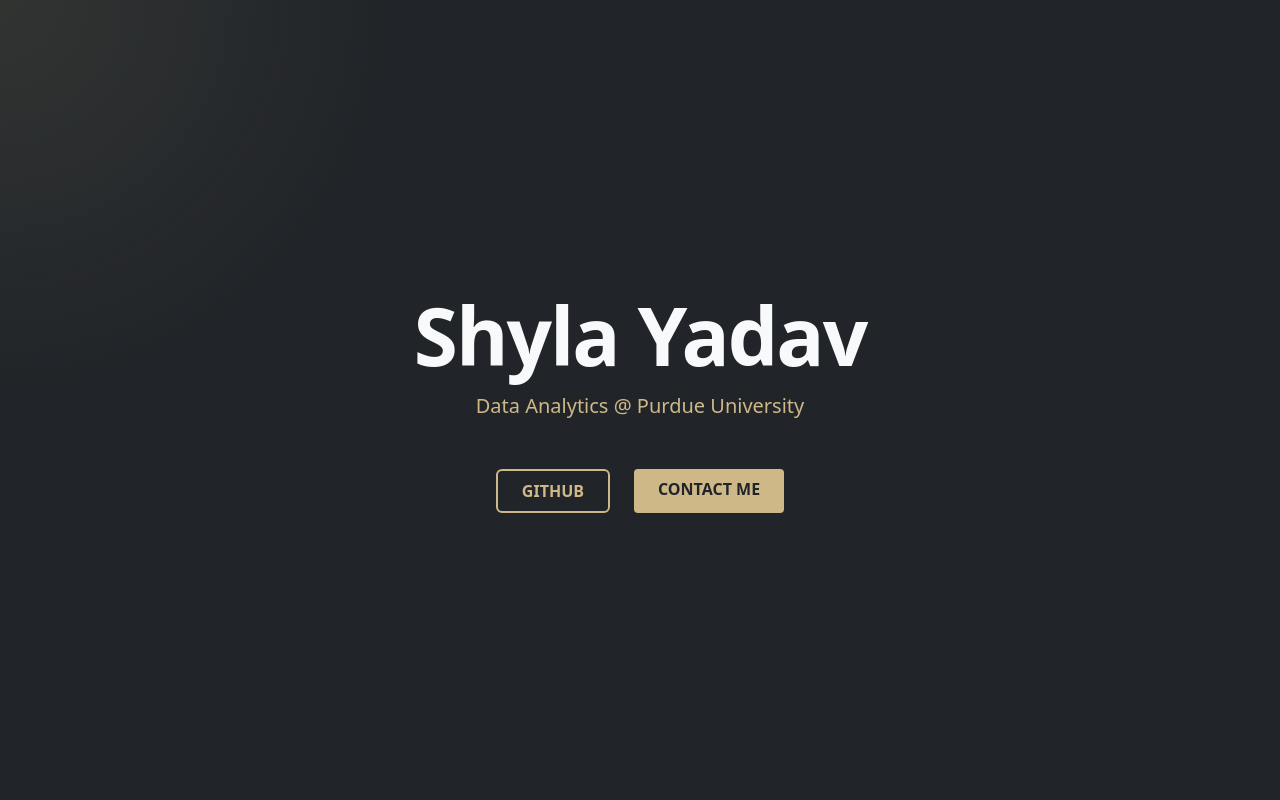
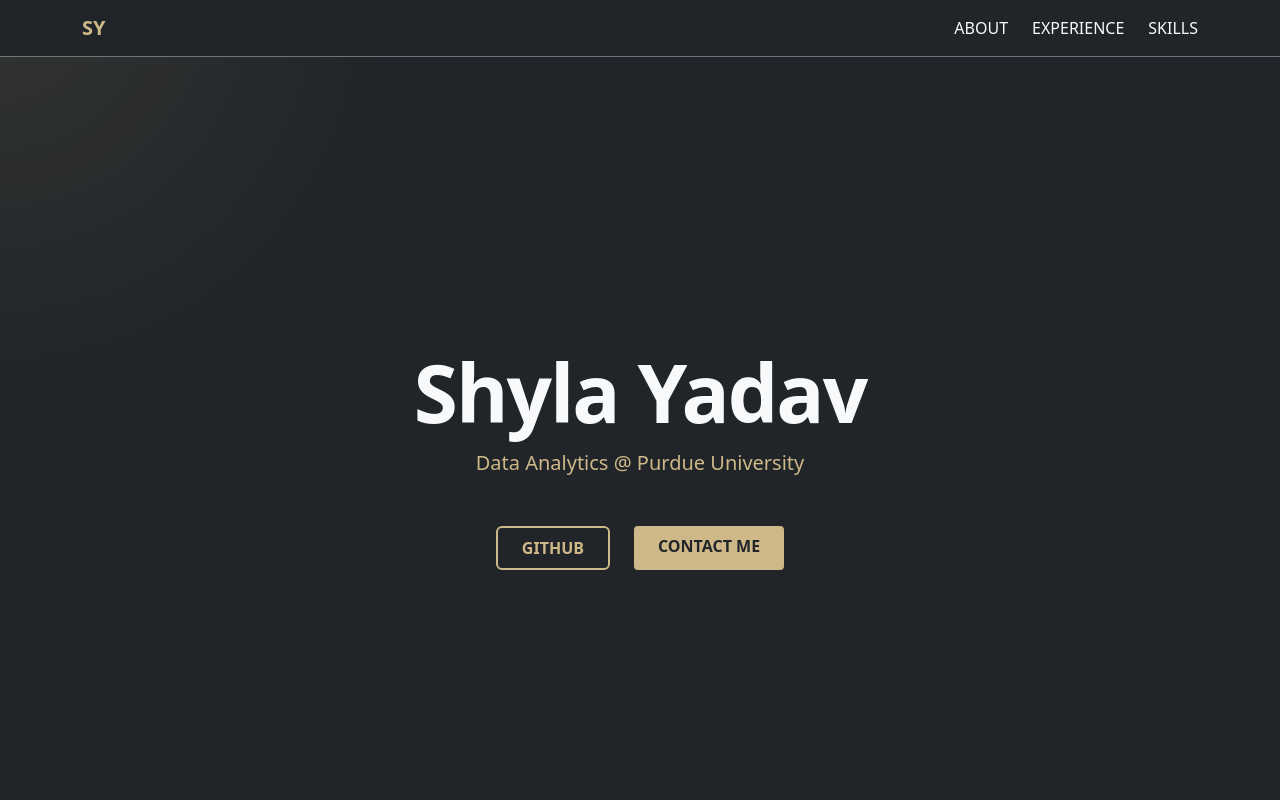
Before and after one commit to shylayadav1/personal-portfolio, a React (Vite) app: page / in a window 1280 px wide. Shown: the top 800 px of the page. Built offline with nearby package versions, Linux system fonts and the light colour scheme.

Commit message:
Navigation Bar and Skills section added

```diff
--- a/src/App.tsx
+++ b/src/App.tsx
@@ -1,32 +1,29 @@
-import Hero from './components/Hero';
-import About from './components/About';
-// import Experience from './components/Experience'; // Uncomment when ready
-import 'bootstrap/dist/css/bootstrap.min.css';
-import Experience from './components/Experience';
-
+import "bootstrap/dist/css/bootstrap.min.css"; // Keep CSS at the top
+import Hero from "./components/Hero";
+import About from "./components/About";
+import Experience from "./components/Experience";
+import Skills from "./components/Skills";
+import Navbar from "./components/NavBar";
 
 function App() {
   return (
-    /* 'overflow-x-hidden' is critical here to kill that white space on the right.
-       'position-relative' ensures your content sits on top of the fixed background.
-    */
-    <div className="bg-dark text-light overflow-x-hidden position-relative" style={{ zIndex: 2 }}>
-
-      {/* 1. Hero Section (Your interactive name and title) */}
+    <div
+      className="bg-dark text-light overflow-x-hidden position-relative"
+      style={{ zIndex: 2 }}
+    >
+      <Navbar />
+      {/* Navigation Bar */}
+      {/* 1. Hero Section */}
       <Hero />
 
+      {/* 2. Intro Section */}
       <About />
 
+      {/* 3. Professional Timeline */}
       <Experience />
 
-      {/* 2. Future Sections
-          As you build out your Amgen and Skima AI details,
-          you just drop them in here as components.
-      */}
-      {/* <Experience /> */}
-      {/* <Projects /> */}
-      {/* <Education /> */}
-
+      {/* 4. Tech Stack */}
+      <Skills />
     </div>
   );
 }
--- a/src/components/About.tsx
+++ b/src/components/About.tsx
@@ -2,7 +2,7 @@
 
 const About = () => {
   return (
-    <section className="container py-5 my-5">
+    <section id="about" className="container py-5 my-5">
       <div className="row justify-content-center">
         <div className="col-lg-8">
           {/* Section Header */}
--- a/src/components/Experience.tsx
+++ b/src/components/Experience.tsx
@@ -1,32 +1,35 @@
-import { motion } from 'framer-motion';
+import { motion } from "framer-motion";
 
 const experiences = [
   {
     title: "Innovate Insights Intern",
     company: "Purdue Research Foundation",
     period: "Jan 2026 – Present",
-    description: "Developing data workflows and Power BI dashboards to track AI agent performance. Currently building a custom AI agent using Microsoft Copilot to streamline internal insights.",
+    description:
+      "Developing data workflows and Power BI dashboards to track AI agent performance. Currently building a custom AI agent using Microsoft Copilot to streamline internal insights.",
   },
   {
     title: "Data Engineer Intern",
     company: "Amgen",
     period: "May 2025 – Aug 2025",
-    description: "Built automated data pipelines and optimized SQL queries for large-scale pharmaceutical datasets. Focused on data integrity and cloud integration.",
+    description:
+      "Built automated data pipelines and optimized SQL queries for large-scale pharmaceutical datasets. Focused on data integrity and cloud integration.",
   },
   {
     title: "Machine Learning Intern",
     company: "Skima AI",
     period: "Jun 2024 – Aug 2024",
-    description: "Assisted in training and deploying ML models. Worked on data preprocessing and feature engineering to improve model accuracy.",
-  }
+    description:
+      "Assisted in training and deploying ML models. Worked on data preprocessing and feature engineering to improve model accuracy.",
+  },
 ];
 
 const Experience = () => {
   return (
-    <section className="container py-5 my-5">
+    <section id="experience" className="container py-5 my-5">
       <motion.h2
         className="display-6 fw-bold text-uppercase mb-5 text-center tracking-widest"
-        style={{ color: '#CEB888' }}
+        style={{ color: "#CEB888" }}
         initial={{ opacity: 0, y: 20 }}
         whileInView={{ opacity: 1, y: 0 }}
         viewport={{ once: true }}
@@ -38,7 +41,11 @@
         {/* The Vertical Line */}
         <div
           className="position-absolute start-50 translate-middle-x h-100"
-          style={{ width: '2px', backgroundColor: 'rgba(206, 184, 136, 0.2)', top: 0 }}
+          style={{
+            width: "2px",
+            backgroundColor: "rgba(206, 184, 136, 0.2)",
+            top: 0,
+          }}
         />
 
         {experiences.map((exp, index) => (
@@ -53,11 +60,19 @@
             {/* The Dot on the Line */}
             <div
               className="rounded-circle mb-3"
-              style={{ width: '12px', height: '12px', backgroundColor: '#CEB888', zIndex: 2 }}
+              style={{
+                width: "12px",
+                height: "12px",
+                backgroundColor: "#CEB888",
+                zIndex: 2,
+              }}
             />
 
             <div className="col-md-8 text-center bg-dark p-4 rounded-3 border border-secondary shadow-sm">
-              <span className="small text-uppercase fw-bold" style={{ color: '#CEB888' }}>
+              <span
+                className="small text-uppercase fw-bold"
+                style={{ color: "#CEB888" }}
+              >
                 {exp.period}
               </span>
               <h3 className="h5 fw-bold mt-2 text-white">{exp.title}</h3>
--- /dev/null
+++ b/src/components/NavBar.tsx
@@ -0,0 +1,43 @@
+const Navbar = () => {
+  return (
+    <nav
+      className="navbar navbar-expand-lg navbar-dark bg-dark sticky-top border-bottom border-secondary"
+      style={{ zIndex: 9999, backgroundColor: "#212529" }}
+    >
+      <div className="container">
+        {/* Brand Logo - Your Initials */}
+        <a
+          className="navbar-brand fw-bold"
+          href="#"
+          style={{ color: "#CEB888" }}
+        >
+          SY
+        </a>
+
+        {/* Navigation Links */}
+        <div className="d-flex gap-4">
+          <a
+            href="#about"
+            className="nav-link text-uppercase small tracking-widest text-light"
+          >
+            About
+          </a>
+          <a
+            href="#experience"
+            className="nav-link text-uppercase small tracking-widest text-light"
+          >
+            Experience
+          </a>
+          <a
+            href="#skills"
+            className="nav-link text-uppercase small tracking-widest text-light"
+          >
+            Skills
+          </a>
+        </div>
+      </div>
+    </nav>
+  );
+};
+
+export default Navbar;
--- /dev/null
+++ b/src/components/Skills.tsx
@@ -0,0 +1,79 @@
+import { motion } from "framer-motion";
+
+const skillCategories = [
+  {
+    title: "Data & ML",
+    skills: [
+      "Python",
+      "SQL",
+      "Pandas",
+      "Scikit-learn",
+      "XGBoost",
+      "TensorFlow",
+    ],
+  },
+  {
+    title: "Cloud & Dev",
+    skills: ["AWS", "GitHub", "JIRA", "React", "Tableau", "Hadoop"],
+  },
+  {
+    title: "AI Expertise",
+    skills: ["Transformers", "Hugging Face", "OpenAI GPT", "Copilot Agents"],
+  },
+];
+
+const Skills = () => {
+  return (
+    <section id="skills" className="container py-5 my-5">
+      <motion.h2
+        className="h4 fw-bold text-uppercase mb-5 text-center tracking-widest"
+        style={{ color: "#CEB888" }}
+        initial={{ opacity: 0 }}
+        whileInView={{ opacity: 1 }}
+        viewport={{ once: true }}
+      >
+        Skills & Expertise
+      </motion.h2>
+
+      <div className="row g-4 justify-content-center">
+        {skillCategories.map((category, idx) => (
+          <motion.div
+            key={idx}
+            className="col-md-4"
+            initial={{ opacity: 0, y: 20 }}
+            whileInView={{ opacity: 1, y: 0 }}
+            transition={{ delay: idx * 0.1 }}
+            viewport={{ once: true }}
+          >
+            <div
+              className="p-4 rounded-3 h-100"
+              style={{
+                backgroundColor: "rgba(255, 255, 255, 0.03)",
+                border: "1px solid rgba(206, 184, 136, 0.1)",
+              }}
+            >
+              <h3 className="h6 fw-bold mb-3 text-white">{category.title}</h3>
+              <div className="d-flex flex-wrap gap-2">
+                {category.skills.map((skill, sIdx) => (
+                  <span
+                    key={sIdx}
+                    className="badge rounded-pill fw-normal"
+                    style={{
+                      border: "1px solid #CEB888",
+                      color: "#CEB888",
+                      fontSize: "0.75rem",
+                    }}
+                  >
+                    {skill}
+                  </span>
+                ))}
+              </div>
+            </div>
+          </motion.div>
+        ))}
+      </div>
+    </section>
+  );
+};
+
+export default Skills;
--- a/src/index.css
+++ b/src/index.css
@@ -22,3 +22,7 @@
   pointer-events: none;
   z-index: 1;
 }
+
+html {
+  scroll-behavior: smooth;
+}
```
